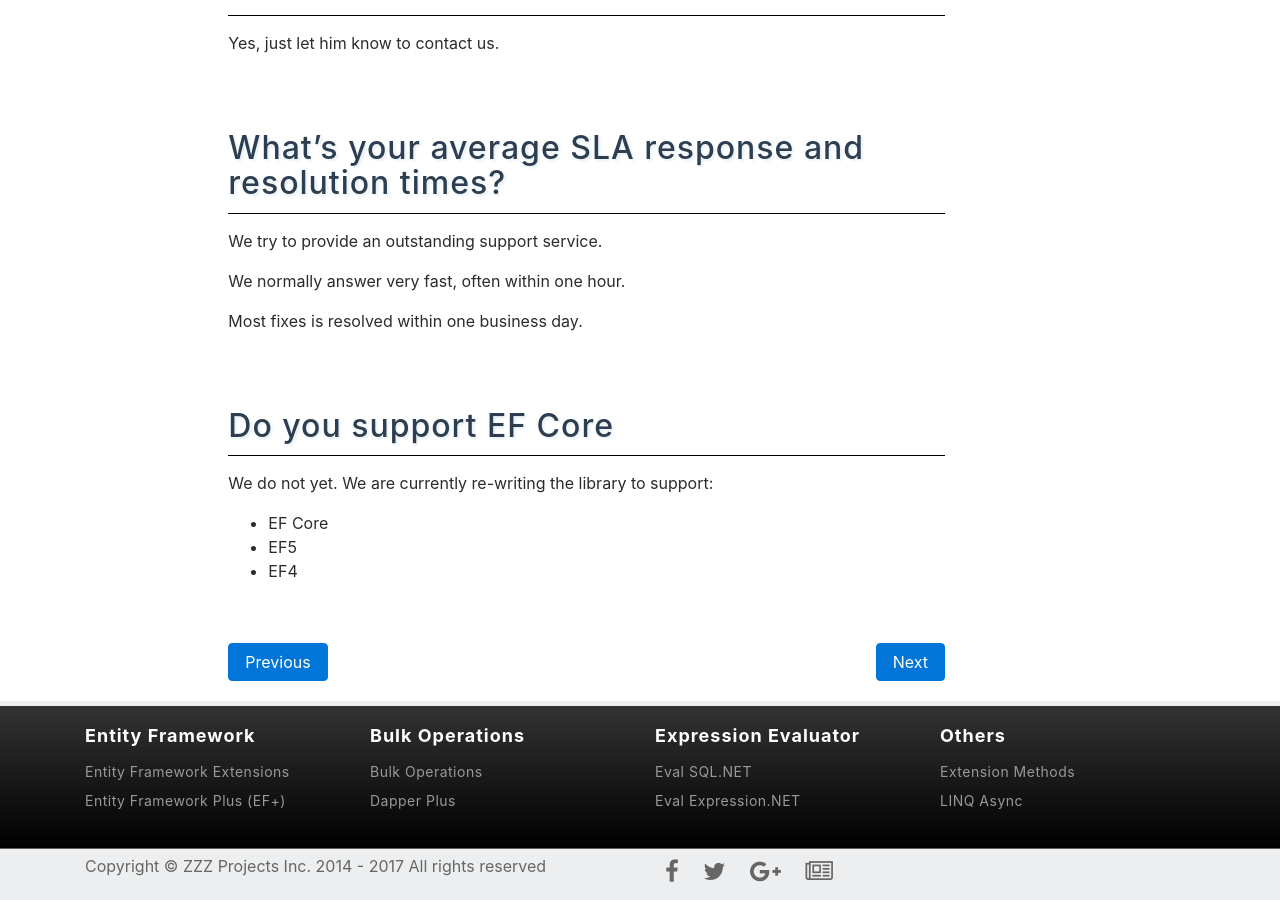
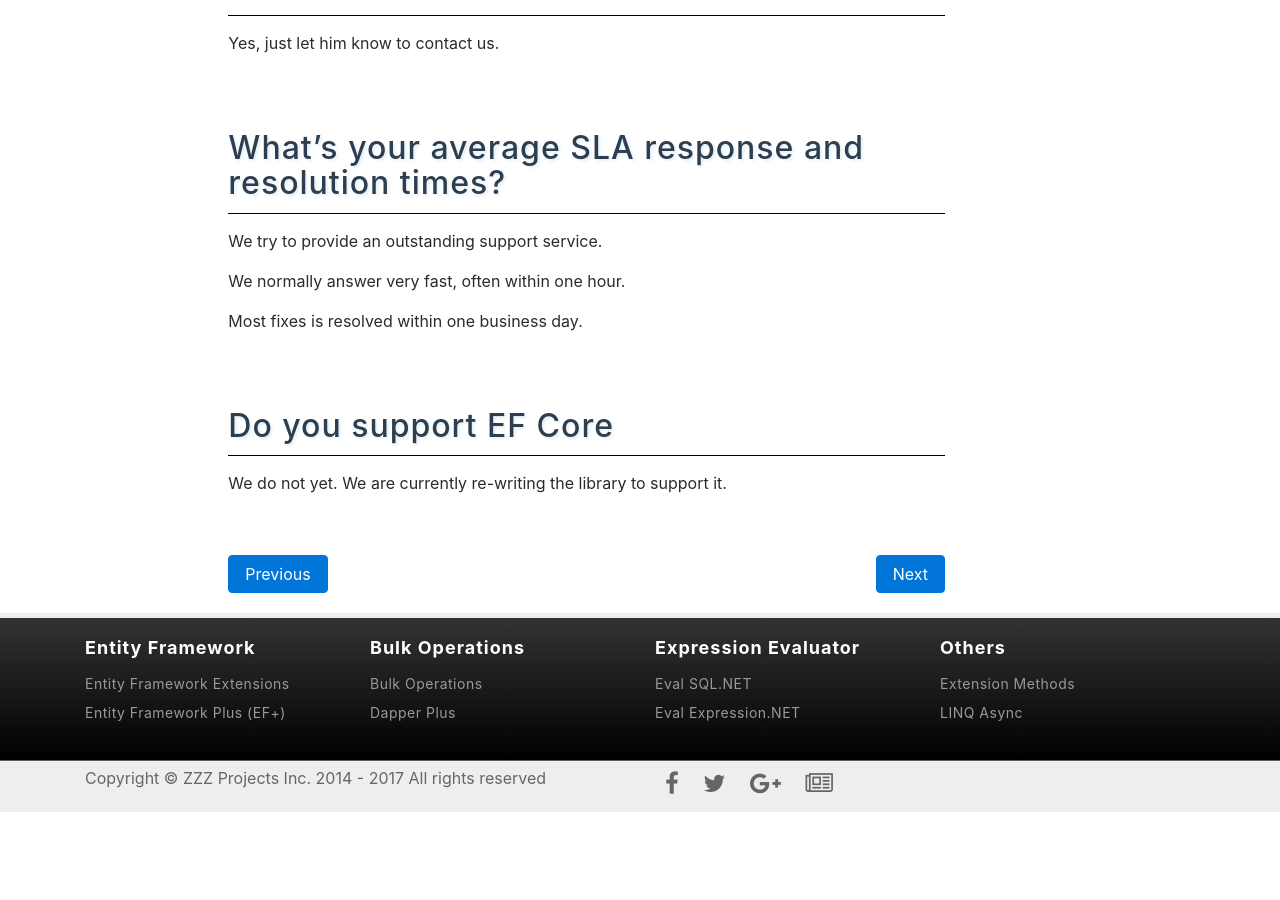
Before and after one commit to zzzprojects/EntityFramework-Extensions, a Jekyll site: the page built from docs/pages/faq/faq-general.md, in a window 1280 px wide and 900 px high, scrolled down 702 px. Built offline with Jekyll 4.4.1, drawn with Linux system fonts in a browser that asks for light colours; nearby versions of some CDN libraries; after the commit the page ends 1514 px from its top, so only the background shows below that.

Commit message:
Update faq-general.md

```diff
--- a/docs/pages/faq/faq-general.md
+++ b/docs/pages/faq/faq-general.md
@@ -24,8 +24,4 @@ We normally answer very fast, often within one hour.
 Most fixes is resolved within one business day.
 
 ## Do you support EF Core
-We do not yet. We are currently re-writing the library to support:
-
-- EF Core
-- EF5
-- EF4
+We do not yet. We are currently re-writing the library to support it.
```
